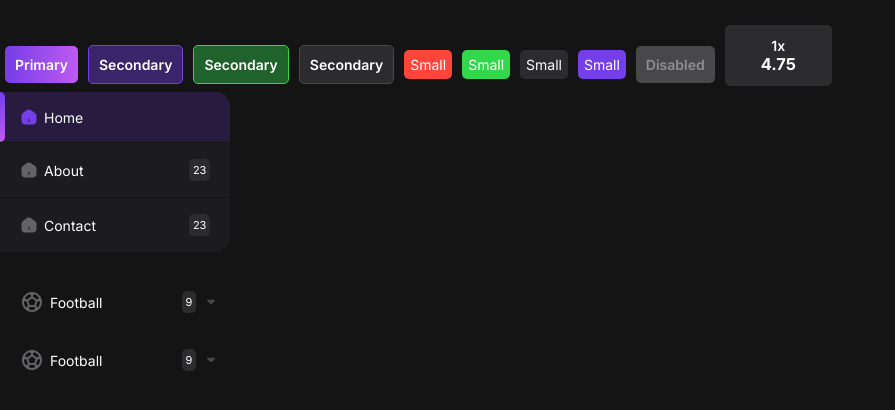
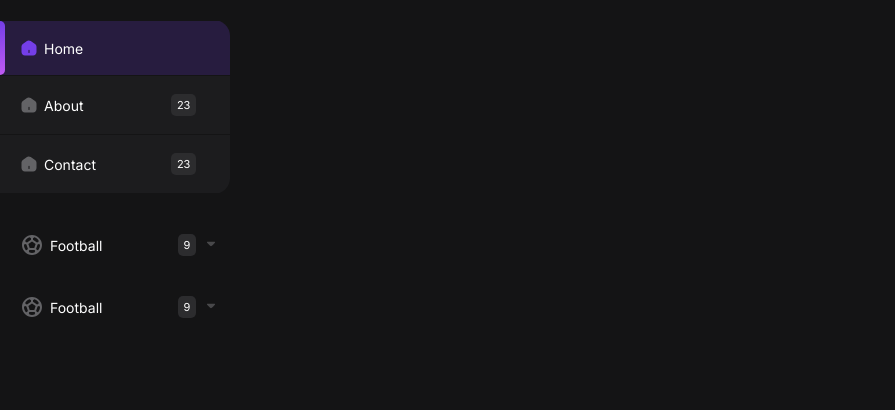
Before and after one commit to muhammad-junaid1/kingdom-sport, a React (Create React App) app: page / in a window 1280 px wide. Shown: the top 410 px of the page, without its empty margins (0-895 px from the left). Built offline with nearby package versions, Linux system fonts and the light colour scheme.

Commit message:
some changes

```diff
--- a/src/App.js
+++ b/src/App.js
@@ -5,19 +5,6 @@ function App() {
   return (
     <>
       <div className="wrapper" style={{color: "white", marginTop: 20}}>
-      <Button type="primary">Primary</Button>
-      <Button type="secondary">Secondary</Button>
-      <Button type="secondary" color="green">Secondary</Button>
-      <Button type="secondary" color="grey">Secondary</Button>
-      <Button type="primary" color="red" size="small">Small</Button>
-      <Button type="primary" color="green" size="small">Small</Button>
-      <Button type="primary" color="grey" size="small">Small</Button>
-      <Button type="primary" color="violet" size="small">Small</Button>
-      <Button isDisabled={true}>Disabled</Button>
-      <Button betButton={true}>
-        <p>1x</p>
-        <h3>4.75</h3>
-      </Button>
       <Navbar/>
       </div>
     </>
--- a/src/components/DropdownItem.jsx
+++ b/src/components/DropdownItem.jsx
@@ -6,7 +6,7 @@ const DropdownItem = ({ icon, text, number, dropdownItems }) => {
     const [showDropdown, setShowDropdown] = useState(false);
   return (
     <>
-      <div className="navbar__dropdown-item">
+      <div className="navbar__dropdown-item" style={{borderRadius: showDropdown && "0px 16px 16px 0px"}}>
         <NavbarItem
           isDropDown={true}
           Icon={SVGIcons[icon]}
--- a/src/components/NavbarItem.jsx
+++ b/src/components/NavbarItem.jsx
@@ -13,7 +13,7 @@ const NavbarItem = ({ Icon, text, number, isDropDown, showDropdown,setShowDropdo
         </div>
         <div className="right">
           {!isHome && <span className="navbar__item-number">{number}</span>}
-          {isDropDown ? showDropdown ? <SVGIcons.ArrowUp/> : <SVGIcons.ArrowDown/> : undefined}
+          <div style={{visibility: isDropDown ? "visible" : "hidden"}}>{showDropdown ? <SVGIcons.ArrowUp/> : <SVGIcons.ArrowDown/>}</div>
         </div>
 
         {/* Border left */}
--- a/src/css/Navbar.css
+++ b/src/css/Navbar.css
@@ -16,7 +16,7 @@
 /* Navbar item */
 .navbar__item {
     color: white;
-    padding: 16px 12px 16px 20px;
+    padding: 18px 12px 18px 20px;
     width: 100%;
     display: flex;
     justify-content: space-between;
@@ -41,7 +41,7 @@
     font-size: 1.1rem;
     background-color: var(--grey);
     border-radius: 5px;
-    padding: 4px;
+    padding: 4px 6px;
     margin-right: 8px;
 }
 
@@ -93,7 +93,6 @@
 }
 
 .navbar__dropdown-item{
-    border-radius: 0px 16px 16px 0px;
     overflow: hidden;
 }
 
```
